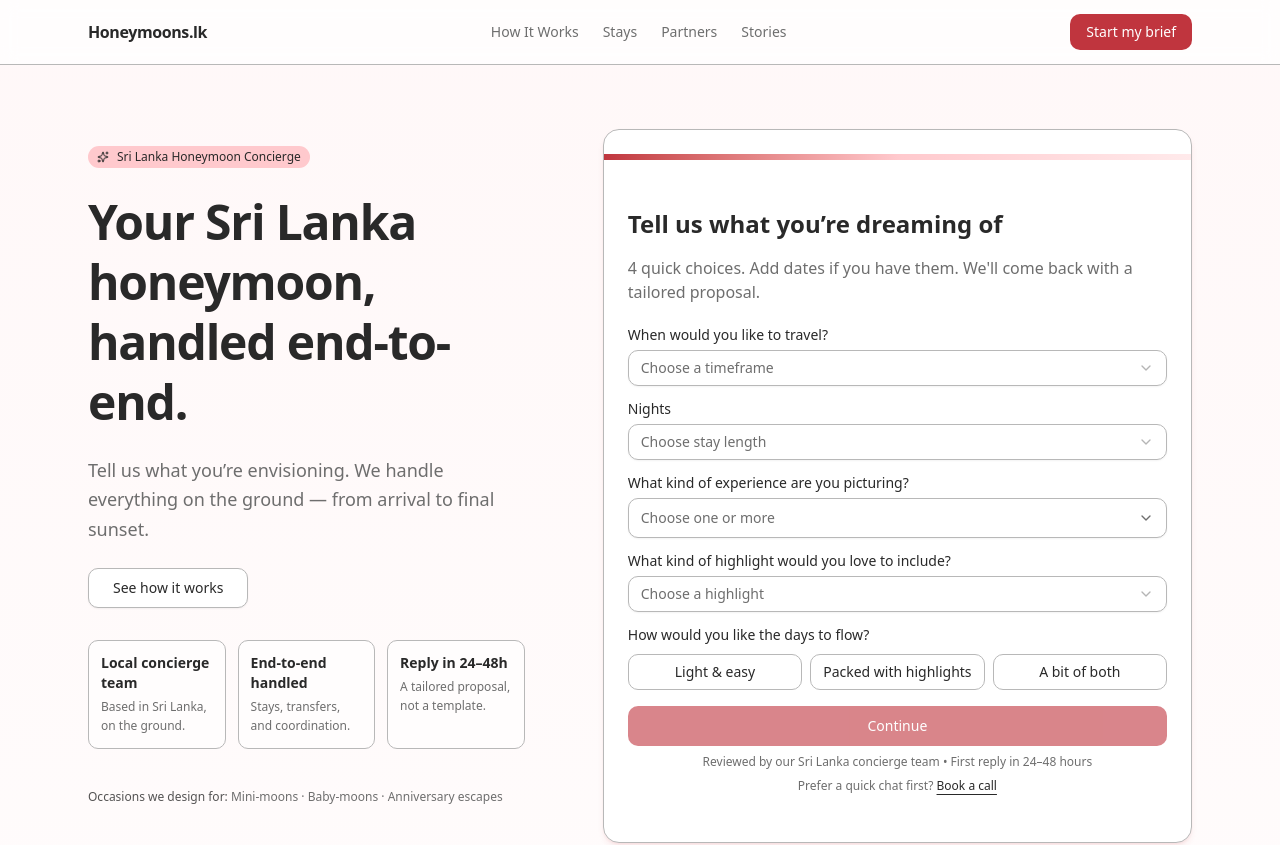
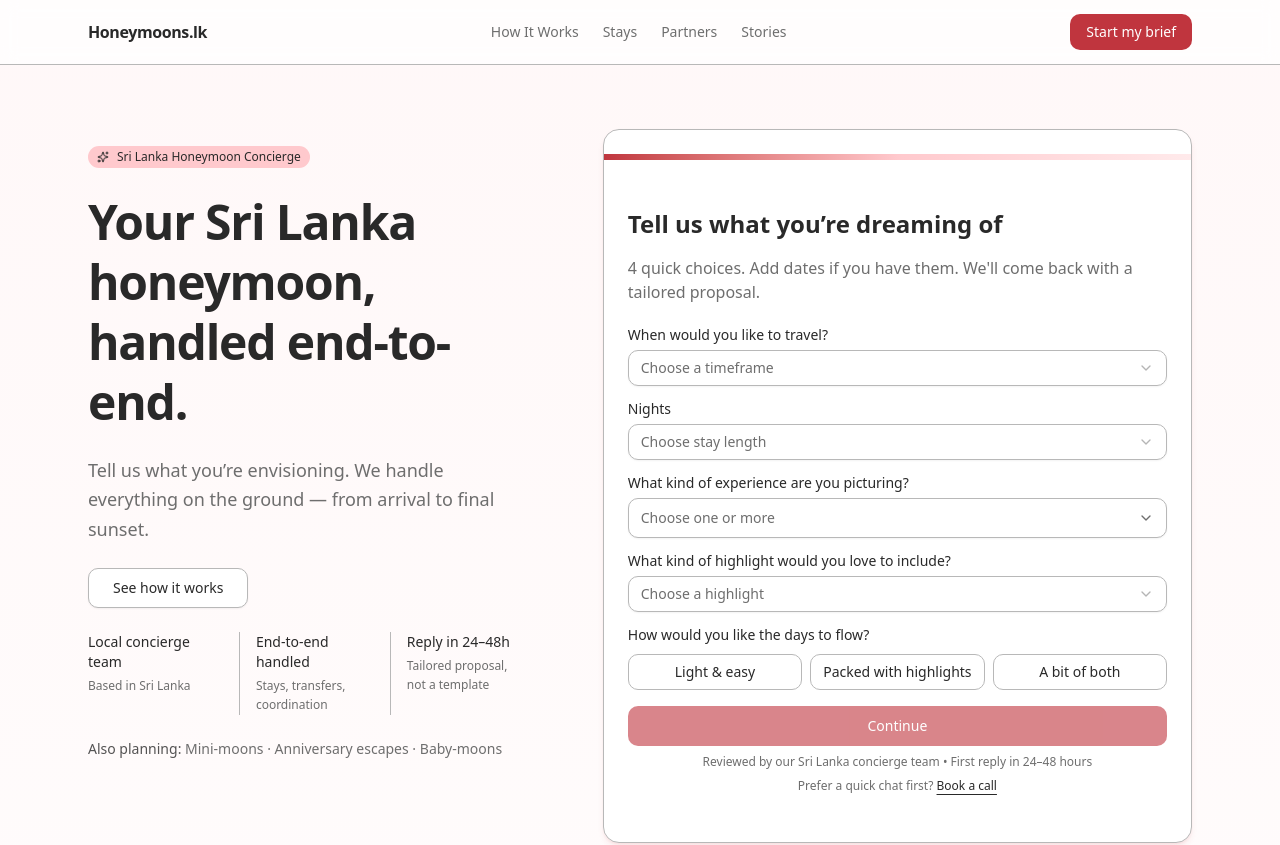
Before and after one commit to honeymoons-lk/hmx-planner, a Next.js app: page / in a window 1280 px wide. Shown: the top 845 px of the page. Built offline with nearby package versions, Linux system fonts and the light colour scheme.

Commit message:
Update concierge microcopy

```diff
--- a/app/page.tsx
+++ b/app/page.tsx
@@ -86,12 +86,10 @@ const content = {
     heading: "Your Sri Lanka honeymoon, handled end-to-end.",
     subcopy:
       "Tell us what you’re envisioning. We handle everything on the ground — from arrival to final sunset.",
-    supportLine:
-      "Private transfers, vetted stays, and support while you’re in-country — handled.",
     trustGrid: [
-      { title: "Local concierge team", desc: "Based in Sri Lanka, on the ground." },
-      { title: "End-to-end handled", desc: "Stays, transfers, and coordination." },
-      { title: "Reply in 24–48h", desc: "A tailored proposal, not a template." },
+      { title: "Local concierge team", desc: "Based in Sri Lanka" },
+      { title: "End-to-end handled", desc: "Stays, transfers, coordination" },
+      { title: "Reply in 24–48h", desc: "Tailored proposal, not a template" },
     ],
     reassurance: "Reviewed by our Sri Lanka concierge team • First reply in 24–48 hours",
     timeframeOptions: [
@@ -125,8 +123,8 @@ const content = {
 
     ],
     secondaryStrip: {
-      label: "Occasions we design for:",
-      items: ["Mini-moons", "Baby-moons", "Anniversary escapes"],
+      label: "Also planning:",
+      items: ["Mini-moons", "Anniversary escapes", "Baby-moons"],
     },
   },
   partners: {
@@ -398,20 +396,23 @@ export default function HomePage() {
             </Button>
           </div>
 
-          <div className="grid gap-3 pt-2 sm:grid-cols-3">
-            {content.hero.trustGrid.map((item) => (
-              <div key={item.title} className="rounded-md border border-border bg-background/60 p-3">
-                <p className="text-sm font-semibold text-foreground">{item.title}</p>
-                <p className="mt-1 text-xs leading-relaxed text-muted-foreground">{item.desc}</p>
+          <div className="mt-6 grid gap-4 text-sm sm:grid-cols-3">
+            {content.hero.trustGrid.map((item, index) => (
+              <div
+                key={item.title}
+                className={`space-y-1 ${index > 0 ? "sm:border-l sm:border-border sm:pl-4" : ""}`}
+              >
+                <p className="font-medium text-foreground">{item.title}</p>
+                <p className="text-xs leading-relaxed text-muted-foreground">{item.desc}</p>
               </div>
             ))}
           </div>
 
-          <div className="pt-4 text-xs text-muted-foreground">
+          <p className="mt-5 text-sm text-muted-foreground">
             <span className="font-medium text-foreground/80">{content.hero.secondaryStrip.label}</span>{" "}
             {content.hero.secondaryStrip.items[0]} · {content.hero.secondaryStrip.items[1]} ·{" "}
             {content.hero.secondaryStrip.items[2]}
-          </div>
+          </p>
         </div>
 
         <Card
```
